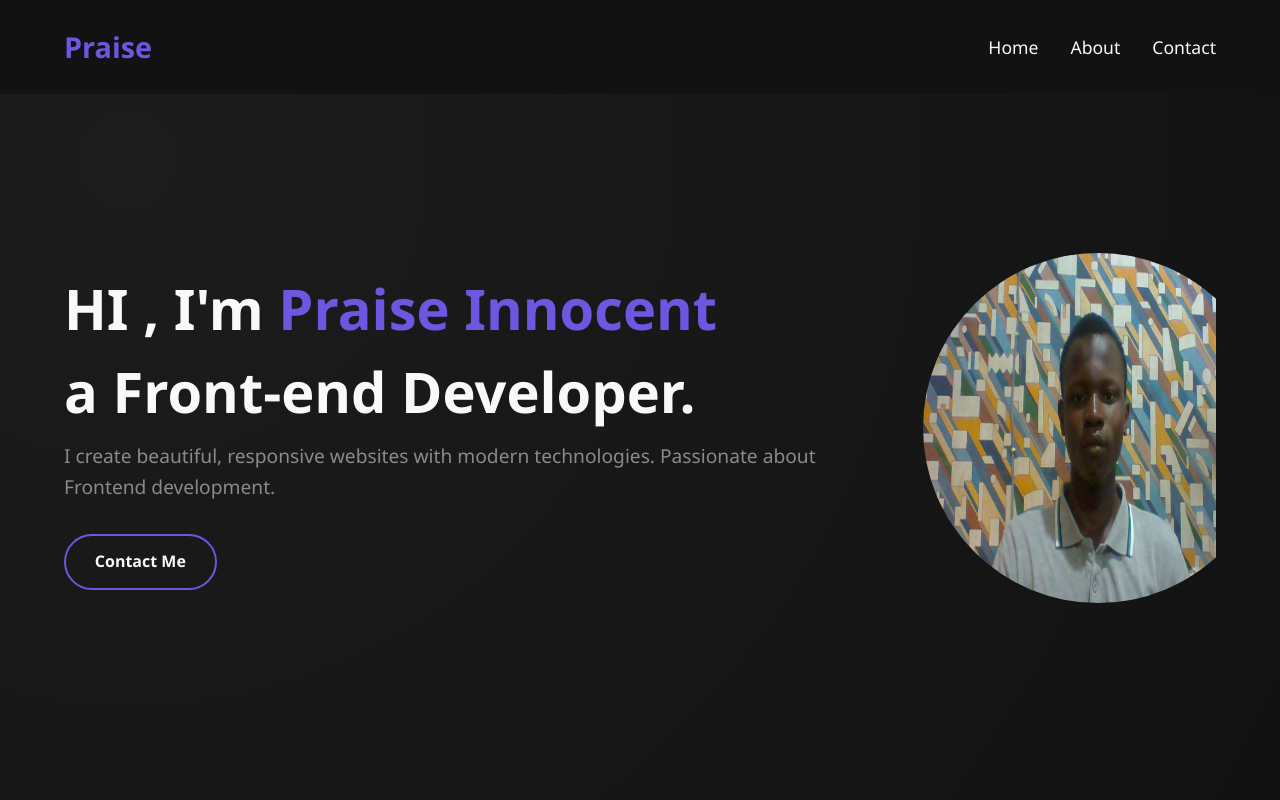
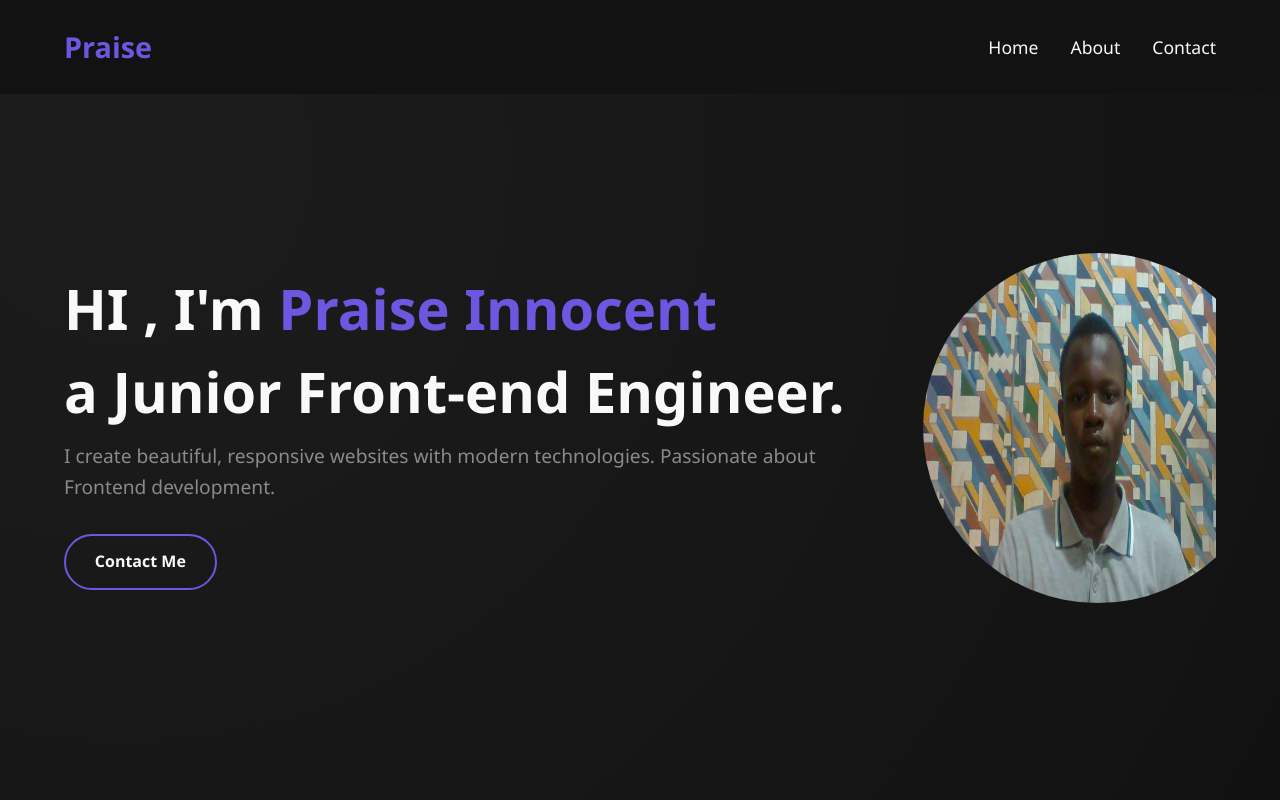
Before and after one commit to praisezedo/Praise-innocent, a plain HTML site: page index.html in a window 1280 px wide. Shown: the top 800 px of the page. Drawn offline with Linux system fonts and the light colour scheme.

Commit message:
Revise hero title and about me section text
Updated the hero section title and improved the about me section text for clarity.

```diff
--- a/index.html
+++ b/index.html
@@ -28,7 +28,7 @@
     <section id="home" class="hero">
         <div class="hero-content animate">
             <h1>HI , I'm  <span>Praise Innocent</span></h1>
-            <h1>a Front-end Developer.</h1>
+            <h1>a Junior Front-end Engineer.</h1>
             <p>I create beautiful, responsive websites with modern technologies.
                 Passionate about Frontend development.</p>
             <div class="hero-btns">
```
